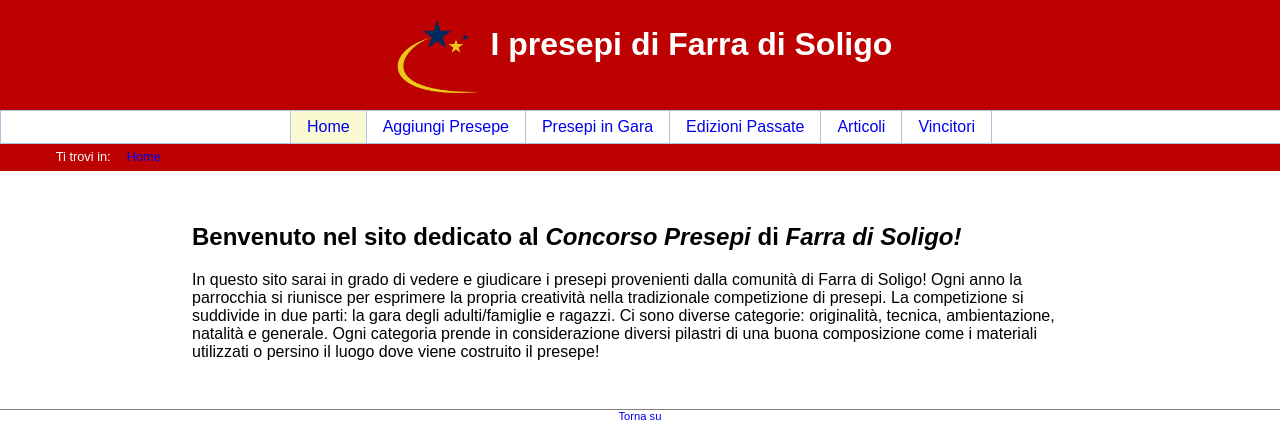
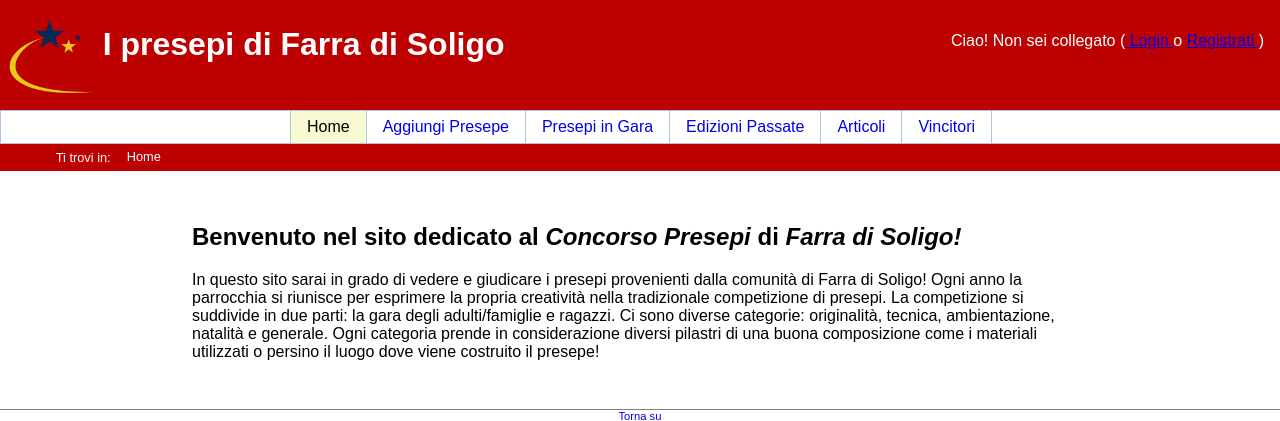
Before and after one commit to AndreaBreggion/Progetto_TecWeb, a PHP site: page / in a window 1280 px wide. Shown: the top 421 px of the page. Run offline with PHP 8.4, Linux system fonts and the light colour scheme.

Commit message:
aggiunto hint per login, inizio pagina login

```diff
--- a/index.php
+++ b/index.php
@@ -1,13 +1,14 @@
 <?php
     require_once("php/templateBuilder.php");
+    require_once('php/scripts/checkUserConnected.php');
 
     // il parametro in input deve avere lo stesso nome del file che contiene tutto il codice html
     $builder = new TemplateBuilder("home", ".");
     $builder->setHead(file_get_contents(__DIR__."/php/content/common/_head.html"));
-    $builder->setHeader(file_get_contents(__DIR__."/php/content/common/_header.html"));
+    $builder->setHeader(file_get_contents(__DIR__."/php/content/common/_header.html"), checkUserConnection());
     $builder->setFooter(file_get_contents(__DIR__."/php/content/common/_footer.html"));
-    $builder->setBreadcrumb(file_get_contents(__DIR__."/php/content/common/_breadcrumbs.html"), array('<li class="current" aria-current="page"><a href="." lang="en">Home</a></li>'));
+    $builder->setBreadcrumb(file_get_contents(__DIR__."/php/content/common/_breadcrumbs.html"), array('<li class="current" aria-current="location"><span lang="en">Home</span></li>'));
     $page = $builder->build();
-    $page = str_replace('<li><a lang="en" href="./index.php">Home</a></li>', '<li class="current" aria-current="page"><a href="." lang="en">Home</a></li>', $page);
+    $page = str_replace('<li><a lang="en" href="./index.php">Home</a></li>', '<li class="current" aria-current="page"><span class="currentPage" lang="en">Home</span></li>', $page);
     echo($page);
 ?>
--- a/php/aggiungiPresepe.php
+++ b/php/aggiungiPresepe.php
@@ -10,7 +10,7 @@
     $builder->setFooter(file_get_contents(__DIR__."/content/common/_footer.html"));
     $builder->setBreadcrumb(file_get_contents(__DIR__."/content/common/_breadcrumbs.html"), array(
       '<li><a href="../index.php" lang="en">Home</a></li>',
-      '<li class="current" aria-current="page"><a href="#">Aggiungi presepe</a></li>'
+      '<li class="current" aria-current="page"><span class="currentCrumb">Aggiungi presepe</span></li>'
     ));
     echo($builder->build());
 ?>
--- a/php/content/common/_header.html
+++ b/php/content/common/_header.html
@@ -1,8 +1,11 @@
 <header>
     <a class="screenreaderOnly" href="#content">Salta il menu</a>
-    <div id="headerTitle">
-        <img id="logo" src="<rootDIR></rootDIR>/sources/images/star.png" alt="logo del concorso presepi di Farra di Soligo"/>
-        <h1>I presepi di Farra di Soligo</h1>
+    <div id="headerContainer">
+        <div id="headerTitle">
+            <img id="logo" src="<rootDIR></rootDIR>/sources/images/star.png" alt="logo del concorso presepi di Farra di Soligo"/>
+            <h1>I presepi di Farra di Soligo</h1>
+        </div>
+        <placeholderLog></placeholderLog>
     </div>
     <nav id="navBar">
         <ul id="menu">
--- a/php/content/common/_pageTemplate.html
+++ b/php/content/common/_pageTemplate.html
@@ -11,7 +11,7 @@
 <headerPH></headerPH>
 <placeholderBreadcrumbsPH></placeholderBreadcrumbsPH>
 <main id="content">
-  <placeholderContent></placeholderContent>>
+  <placeholderContent></placeholderContent>
 </main>
 <footerPH></footerPH>
 </body>
--- /dev/null
+++ b/php/scripts/checkUserConnected.php
@@ -0,0 +1,8 @@
+<?php
+  function checkUserConnection() {
+    if(isset($_SESSION['uId'])) {
+      return('<span class="logHint"><a href="logout" role="button">Ciao ' . $_SESSION["usname"] . '! Effettua il logout</a></span>');
+    }
+    return('<span class="logHint"> Ciao! Non sei collegato (<a href="<rootDIR></rootDIR>/php/login.php" lang="en"> Login </a> o <a href="<rootDIR></rootDIR>/php/registrati.php"> Registrati </a>)</span>');
+  }
+?>
--- a/php/templateBuilder.php
+++ b/php/templateBuilder.php
@@ -40,10 +40,15 @@
         }
 
         // setter per l'header
-        public function setHeader($header) {
+        public function setHeader($header, $hint = null) {
             // sostituisce il contenuto di <headerPH></headerPH> (PlaceHolder) in $_whole_page
             // con quello di $header
             $this->_whole_page = str_replace("<headerPH></headerPH>", $header, $this->_whole_page);
+            if( $hint ) {
+              $this->_whole_page = str_replace("<placeholderLog></placeholderLog>", $hint, $this->_whole_page);
+            } else {
+              $this->_whole_page = str_replace("<placeholderLog></placeholderLog>", '', $this->_whole_page);
+            }
         }
 
         // setter per il breadcrumb
--- a/sources/style/style_lavoro.css
+++ b/sources/style/style_lavoro.css
@@ -26,6 +26,14 @@ header {
     flex-direction: column;
     background-color: #bd0000;
 }
+
+#headerContainer {
+    display: flex;
+    justify-content: space-between;
+    flex-wrap: nowrap;
+    color: white;
+}
+
 #headerTitle {
     height: 5em;
     display: flex;
@@ -40,6 +48,10 @@ header {
     padding: 0em 0.5em;
     height: 100%;
     object-fit: scale-down;
+}
+
+.logHint {
+    padding: 1em 1em 0 0;
 }
 
 header nav {
@@ -70,6 +82,11 @@ header nav li {
 
 header nav .current {
     background-color: lightgoldenrodyellow;
+    padding: 0em 1em 0em 1em;
+}
+
+.current span {
+    padding-top: 0.45em;
 }
 
 header nav .current:hover {
@@ -107,7 +124,7 @@ main#content {
 }
 
 .breadcrumbsPre {
-    margin: 0.4em 0em 0em 3.1em;
+    margin: 0.5em 0em 0em 3.1em;
     padding: 0;
     display: inline;
     font-size: 0.8em;
```
Also changed, not shown: php/content/login.html (added, +30 -0 lines), php/login.php (added, +17 -0 lines), php/scripts/connection.php (added, +18 -0 lines), sources/script/script.js (deleted), 1 other file.
